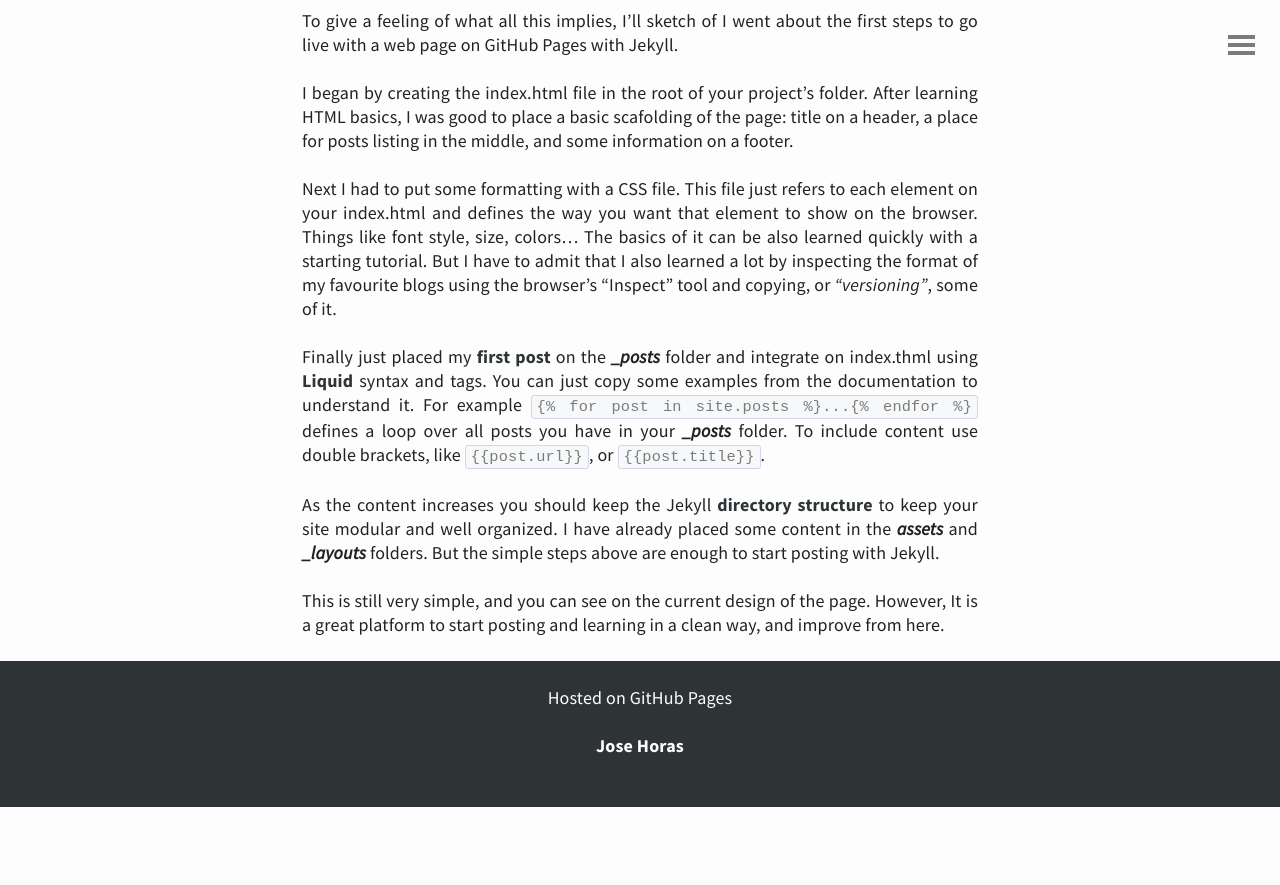
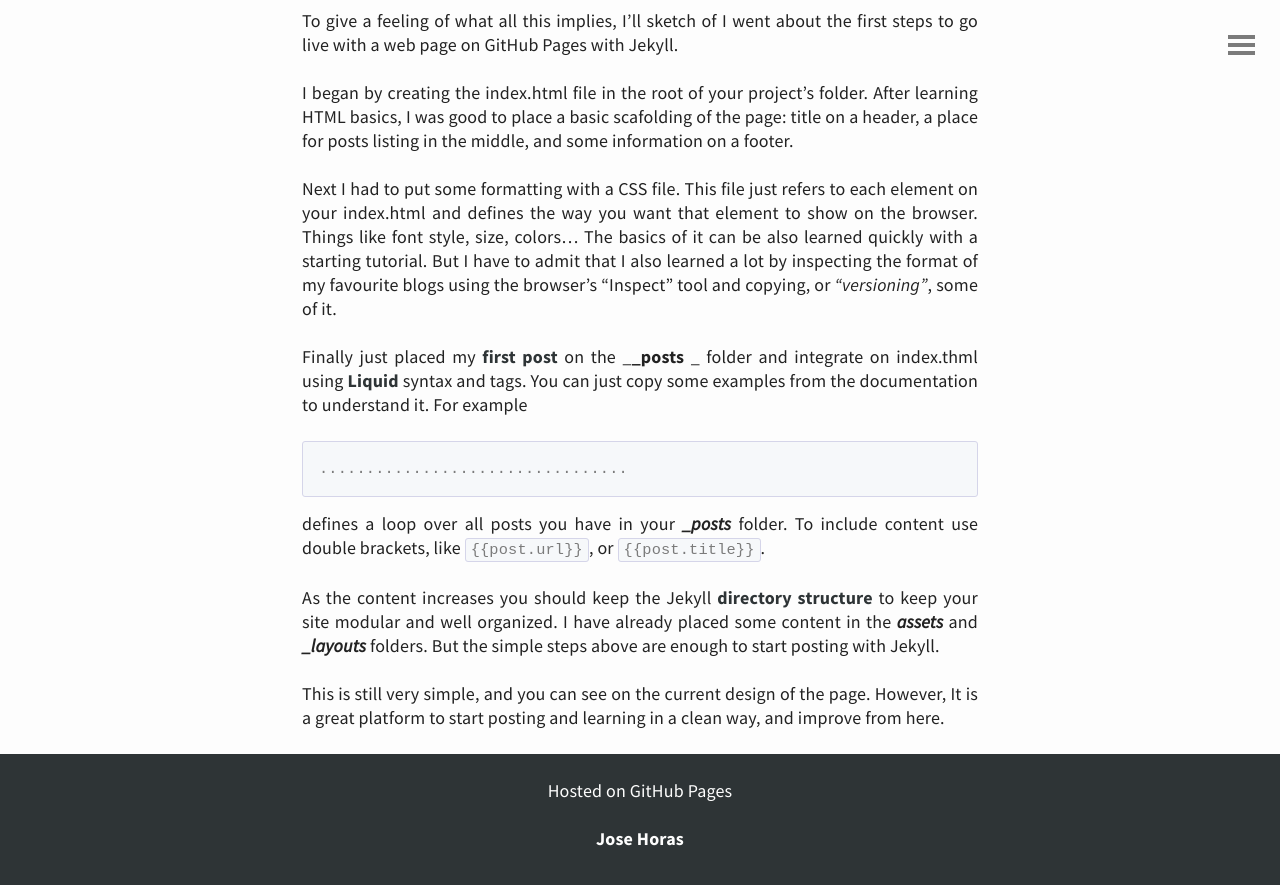
Before and after one commit to josehoras/josehoras.github.io, a Jekyll site: the page built from _posts/2019-02-26-blogging-on-jekyll.md, in a window 1280 px wide and 900 px high, scrolled down 1670 px. Shown: the top 885 px of the window. Built offline with Jekyll 4.4.1, drawn with Linux system fonts in a browser that asks for light colours; comment, search, counter and statistics services are not loaded; before the commit the page ends 2477 px from its top, so only the background shows below that; some of the changed lines change nothing that is shown.

Commit message:
update for mobile screen

````diff
--- a/_posts/2019-02-26-blogging-on-jekyll.md
+++ b/_posts/2019-02-26-blogging-on-jekyll.md
@@ -34,7 +34,11 @@ I began by creating the index.html file in the root of your project's folder. Af
 
 Next I had to put some formatting with a CSS file. This file just refers to each element on your index.html and defines the way you want that element to show on the browser. Things like font style, size, colors... The basics of it can be also learned quickly with a starting tutorial. But I have to admit that I also learned a lot by inspecting the format of my favourite blogs using the browser's "Inspect" tool and copying, or _"versioning"_, some of it.
 
-Finally just placed my [first post]({{site.posts.last.url}}) on the _**_posts**_ folder and integrate on index.thml using [Liquid](https://jekyllrb.com/docs/liquid/) syntax and tags. You can just copy some examples from the documentation to understand it. For example {% raw %}`{% for post in site.posts %}...{% endfor %}`{% endraw %} defines a loop over all posts you have in your _**_posts**_ folder. To include content use double brackets, like  {% raw %}`{{post.url}}`, or `{{post.title}}`{% endraw %}.
+Finally just placed my [first post]({{site.posts.last.url}}) on the _**_posts** _ folder and integrate on index.thml using [Liquid](https://jekyllrb.com/docs/liquid/) syntax and tags. You can just copy some examples from the documentation to understand it. For example
+```
+{% for post in site.posts %}...{% endfor %}
+```
+defines a loop over all posts you have in your _**_posts**_ folder. To include content use double brackets, like  {% raw %}`{{post.url}}`, or `{{post.title}}`{% endraw %}.
 
 As the content increases you should keep the Jekyll [directory structure](https://jekyllrb.com/docs/structure/) to keep your site modular and well organized. I have already placed some content in the _**assets**_ and _**_layouts**_ folders. But the simple steps above are enough to start posting with Jekyll.
 
````
